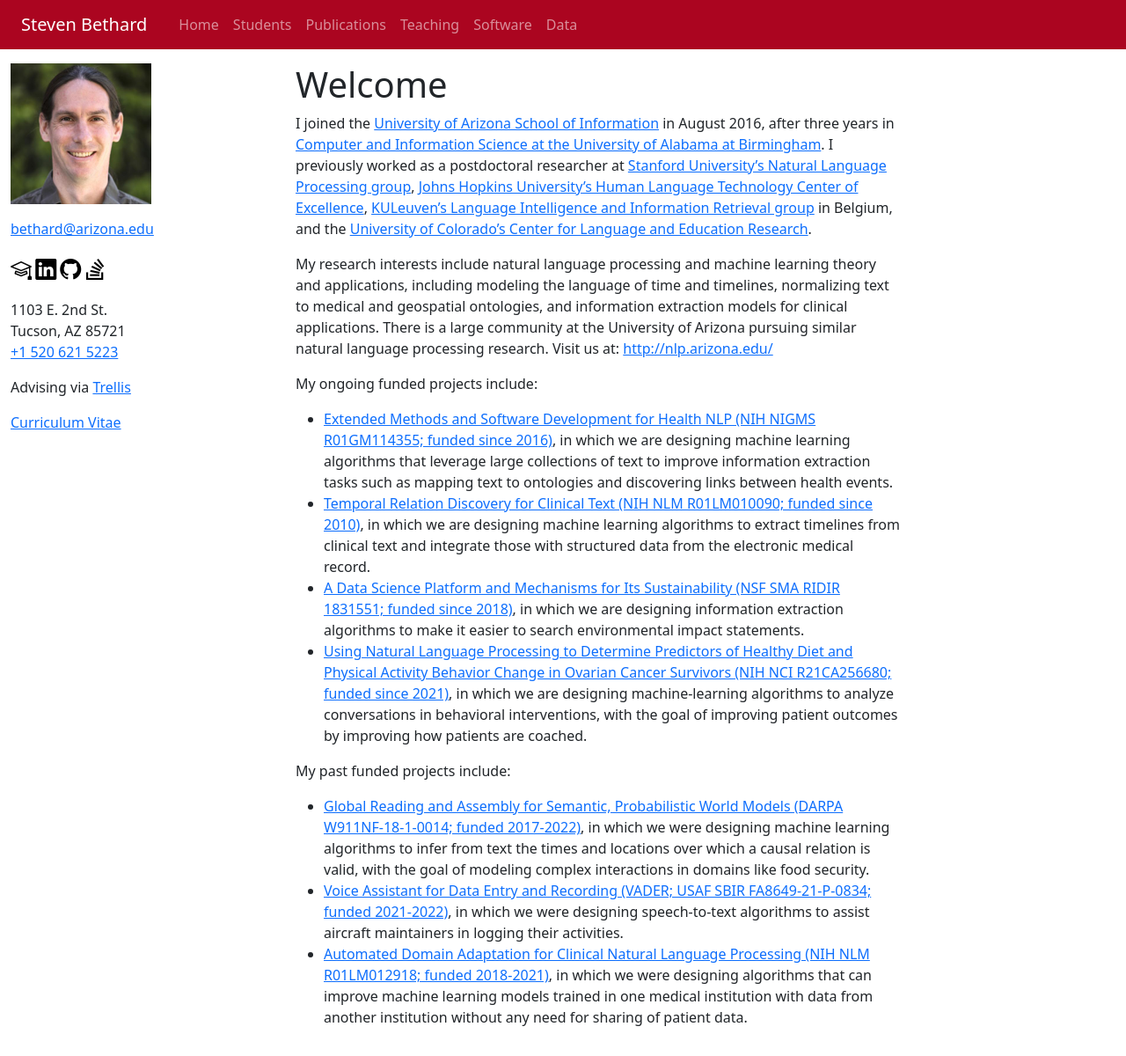
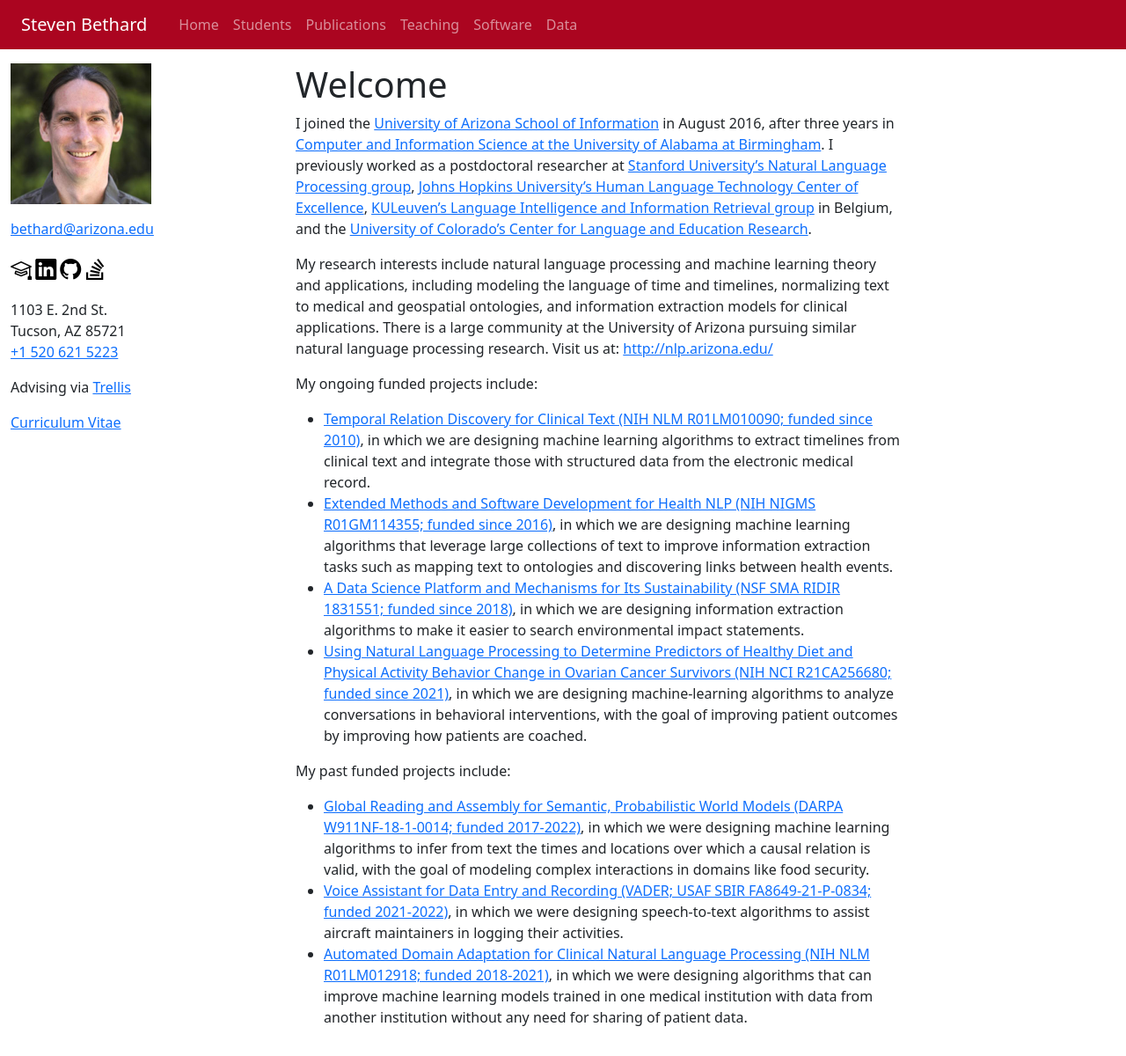
Before and after one commit to bethard/bethard.github.io, a Jekyll site: the page built from index.md, in a window 1280 px wide. Shown: the whole page at 88% size. Built offline with Jekyll 4.4.1, drawn with Linux system fonts in a browser that asks for light colours.

Commit message:
fixes funding order

```diff
--- a/index.md
+++ b/index.md
@@ -18,8 +18,8 @@ There is a large community at the University of Arizona pursuing similar natural
 
 My ongoing funded projects include:
 
+* [Temporal Relation Discovery for Clinical Text (NIH NLM R01LM010090; funded since 2010)](https://reporter.nih.gov/project-details/9735964), in which we are designing machine learning algorithms to extract timelines from clinical text and integrate those with structured data from the electronic medical record.
 * [Extended Methods and Software Development for Health NLP (NIH NIGMS R01GM114355; funded since 2016)](https://reporter.nih.gov/project-details/10209178), in which we are designing machine learning algorithms that leverage large collections of text to improve information extraction tasks such as mapping text to ontologies and discovering links between health events.
-* [Temporal Relation Discovery for Clinical Text (NIH NLM R01LM010090; funded since 2010)](https://reporter.nih.gov/project-details/9735964), in which we are designing machine learning algorithms to extract timelines from clinical text and integrate those with structured data from the electronic medical record.
 * [A Data Science Platform and Mechanisms for Its Sustainability (NSF SMA RIDIR 1831551; funded since 2018)](https://www.nsf.gov/awardsearch/showAward?AWD_ID=1831551), in which we are designing information extraction algorithms to make it easier to search environmental impact statements.
 * [Using Natural Language Processing to Determine Predictors of Healthy Diet and Physical Activity Behavior Change in Ovarian Cancer Survivors (NIH NCI R21CA256680; funded since 2021)](https://reporter.nih.gov/project-details/10510666), in which we are designing machine-learning algorithms to analyze conversations in behavioral interventions, with the goal of improving patient outcomes by improving how patients are coached.
 
```
